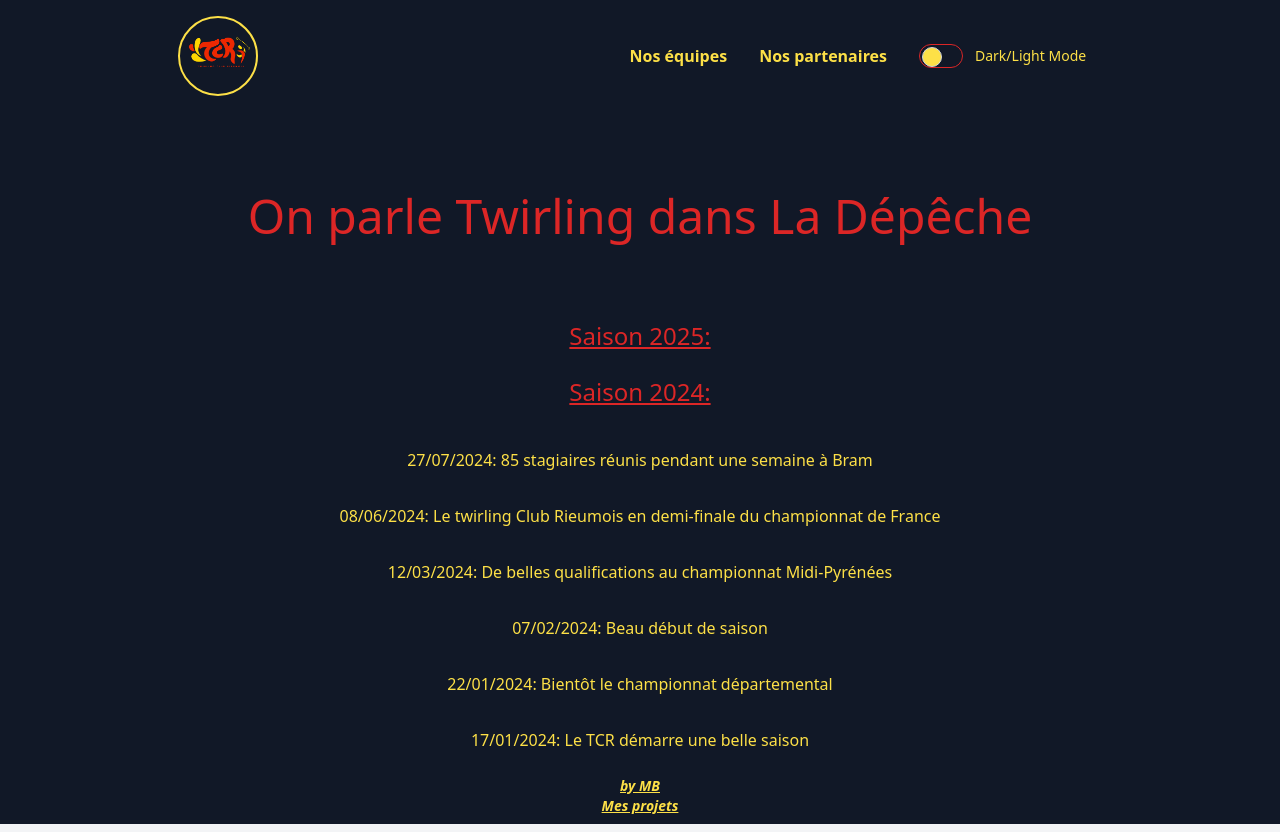
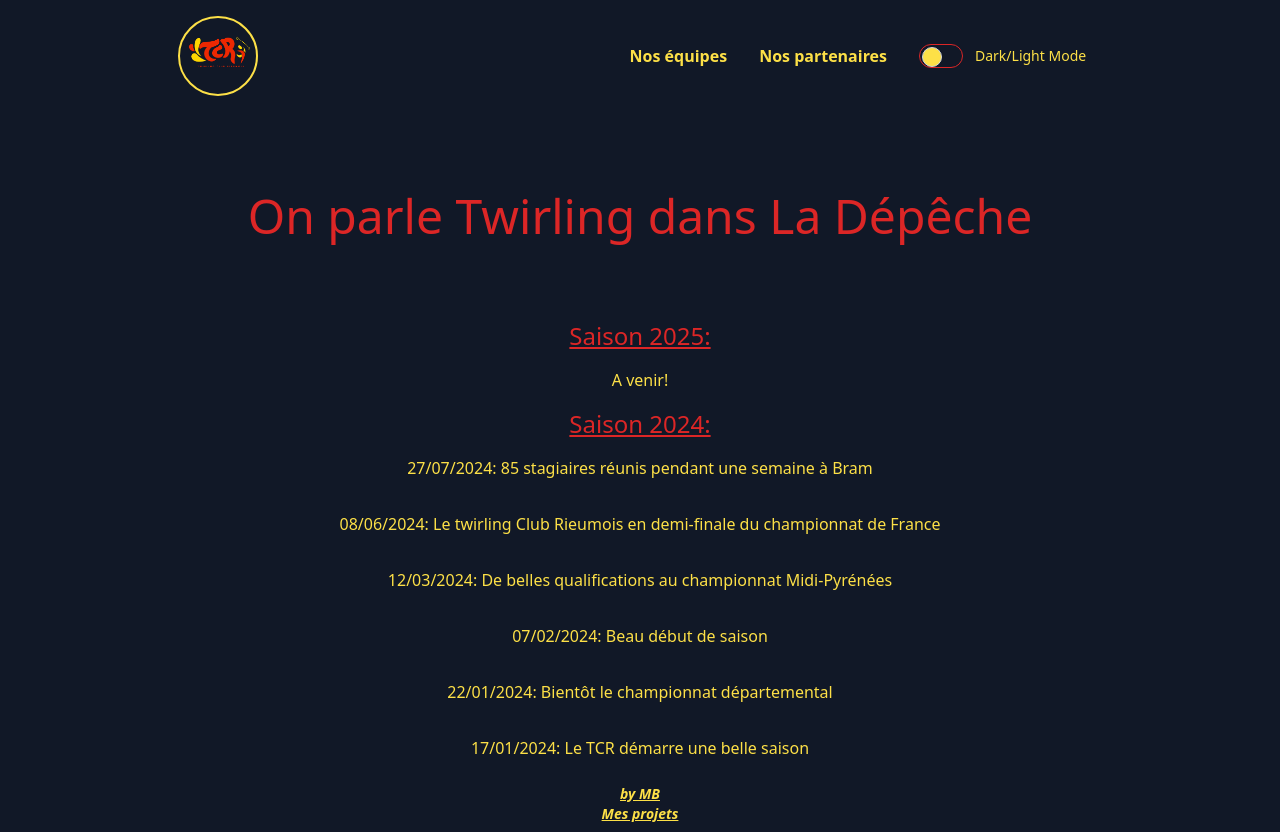
Before and after one commit to Marjo-dev31/TCR, an Angular app: page /press in a window 1280 px wide. Built offline with nearby package versions, Linux system fonts and the light colour scheme.

Commit message:
test(): test and fix in large screen

```diff
--- a/src/app/app.component.html
+++ b/src/app/app.component.html
@@ -1,4 +1,4 @@
-<app-header class="dark:bg-gray-900 dark:text-yellow-300 flex-1"></app-header>
+<app-header class="dark:bg-gray-900 dark:text-yellow-300 flex-auto"></app-header>
     <router-outlet class="dark:bg-gray-900 dark:text-yellow-300">
     </router-outlet>
-<app-footer class="dark:bg-gray-900 dark:text-yellow-300 flex-1 flex justify-center items-end"></app-footer>
+<app-footer class="dark:bg-gray-900 dark:text-yellow-300 flex-auto flex justify-center items-end"></app-footer>
--- a/src/app/pages/home/home.component.html
+++ b/src/app/pages/home/home.component.html
@@ -207,7 +207,7 @@
         class="bg-gradient-to-r from-red-600 via-orange-500 to-yellow-300 p-0.5 rounded-xl col-span-1 md:row-span-2 content-center hover:bg-gradient-to-br hover:from-yellow-300 hover:to-red-600"
         [ngClass]="{'animate-fadeIn5': triggerAnimationSignal()}"
       >
-        <a href="https://fftwirl.fr/" class=""
+        <a href="https://fftwirl.fr/" target="_blank"
           ><img
             src="../../../assets/images/LOGO CLUBS FFSTB 2023.jpg"
             alt="logo FFSTB"
@@ -271,7 +271,7 @@
         class="bg-gradient-to-r from-red-600 via-orange-500 to-yellow-300 p-0.5 rounded-xl md:col-span-2 md:row-span-1 hover:bg-gradient-to-br hover:from-yellow-300 hover:to-red-600"
         [ngClass]="{'animate-fadeIn6': triggerAnimationSignal()}"
       >
-        <a href="https://www.facebook.com/twirlingrieumes/">
+        <a href="https://www.facebook.com/twirlingrieumes/" target="_blank">
           <div
             class="h-full rounded-xl bg-gray-100 dark:bg-gray-900 flex justify-center items-center fill-red-600 dark:fill-yellow-300 hover:bg-gradient-to-br hover:from-gray-100 hover:to-red-600  dark:hover:from-zinc-700 dark:hover:to-gray-900"
           >
--- a/src/app/pages/press/press.component.html
+++ b/src/app/pages/press/press.component.html
@@ -3,9 +3,10 @@
       On parle Twirling dans La Dépêche
     </h1>
   <div class="">
-    <h2 class="text-center text-2xl underline pb-6 text-red-600">Saison 2025:</h2>
-    <ul></ul>
-    <h2 class="text-center text-2xl underline pb-6 text-red-600">Saison 2024:</h2>
+    <h2 class="text-center text-2xl underline text-red-600">Saison 2025:</h2>
+    <ul class="text-center dark:text-yellow-300 list-disc">
+      <li class="p-4">A venir!</li></ul>
+    <h2 class="text-center text-2xl underline text-red-600">Saison 2024:</h2>
     <ul class="text-center dark:text-yellow-300 list-disc">
       <li class="p-4">
         <a
--- a/src/app/shared/header/header.component.html
+++ b/src/app/shared/header/header.component.html
@@ -3,8 +3,8 @@
         <img src="../../../assets/images/IMG-1120.png" alt="logo du TCR" class="h-full object-contain object-center ">
     </a>
     <ul class="text-center flex flex-col md:flex-row items-center">
-        <li class="p-4 hover:text-red-600" [routerLink]="['team']">Nos équipes</li>
-        <li class="p-4 hover:text-red-600" [routerLink]="['sponsor']">Nos partenaires</li>
+        <li class="p-4 hover:text-red-600 cursor-pointer" [routerLink]="['team']">Nos équipes</li>
+        <li class="p-4 hover:text-red-600 cursor-pointer" [routerLink]="['sponsor']">Nos partenaires</li>
         <li class="p-4 flex ">
             <label class="inline-flex items-center cursor-pointer h-full">
               <input type="checkbox" value="" class="sr-only peer" (change)="modeChange()">
--- a/src/index.html
+++ b/src/index.html
@@ -1,5 +1,5 @@
 <!doctype html>
-<html lang="en" class="min-h-full">
+<html lang="en" class="h-full">
 <head>
   <meta charset="utf-8">
   <title>Twirling Club Rieumois</title>
@@ -7,8 +7,8 @@
   <meta name="viewport" content="width=device-width, initial-scale=1">
   <link rel="icon" type="image/x-icon" href="favicon.ico">
 </head>
-<body class="font-futura bg-gray-100 text-gray-700"
+<body class="font-futura bg-gray-100 text-gray-700 "
 >
-  <app-root class="flex flex-col min-h-full flex-wrap"></app-root>
+  <app-root class="flex flex-col min-h-full"></app-root>
 </body>
 </html>
```
